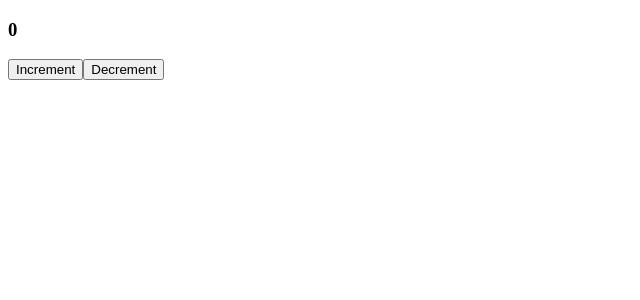
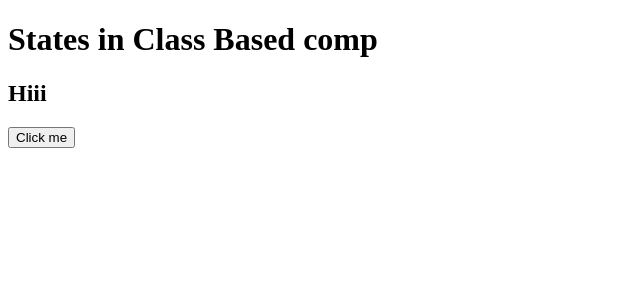
Before and after one commit to Nandan2890/react-js-jspider, a React (Vite) app in the folder myreactapp/: page / in a window 1280 px wide. Shown: the top 300 px of the page, without its empty margins (0-640 px from the left). Built offline with nearby package versions, Linux system fonts and the light colour scheme.

Commit message:
states in CBC

```diff
--- a/myreactapp/src/App.jsx
+++ b/myreactapp/src/App.jsx
@@ -3,7 +3,8 @@
 // import Cbc from "./alltopics/typesofcomponents/Cbc";
 // import Fbc from "./alltopics/typesofcomponents/fbc";
 
-import CounterInFbc from "./alltopics/states/CounterInFbc";
+// import CounterInFbc from "./alltopics/states/CounterInFbc";
+import StatesInCbc from "./alltopics/states/StatesInCbc";
 // import StateInFbc from "./alltopics/states/StatesInFbc";
 
 function App(){
@@ -13,7 +14,8 @@ function App(){
             <Fbc />
             <Cbc /> */}
             {/* <StateInFbc /> */}
-            <CounterInFbc />
+            {/* <CounterInFbc /> */}
+            <StatesInCbc />
         </div>
 
     );
--- a/myreactapp/src/alltopics/states/CounterInFbc.jsx
+++ b/myreactapp/src/alltopics/states/CounterInFbc.jsx
@@ -3,13 +3,18 @@ import { useState } from "react";
 const CounterInFbc = () => {
 
     let [count, setCount] = useState(0);
+    let [cart, setCart] = useState("Add to Cart");
 
-    function increment(){
+    let increment = () => {
         setCount(count+1);
     }
 
-    function decrement(){
+    let decrement = () => {
         setCount(count-1);
+    }
+
+    let updateCartBtn = () => {
+        setCart("Go to Cart");
     }
 
     return (
@@ -17,6 +22,8 @@ const CounterInFbc = () => {
             <h3>{count}</h3>
             <button onClick={increment}>Increment</button>
             <button onClick={decrement}>Decrement</button>
+
+            <button onClick={updateCartBtn}>{cart}</button>
         </div>
     );
 };
--- /dev/null
+++ b/myreactapp/src/alltopics/states/StatesInCbc.jsx
@@ -0,0 +1,25 @@
+import { Component } from "react";
+
+class StatesInCbc extends Component{
+
+    state = {text: "Hiii"}; // initializing state
+
+    updateState = () => {
+        // console.log("btn clicked");
+        this.setState({text: "Bye"});
+    }
+
+    render(){
+        console.log(this);
+
+        return (
+            <div>
+                <h1>States in Class Based comp</h1>
+                <h2>{this.state.text}</h2>
+                <button onClick={this.updateState}>Click me</button>
+            </div>
+        )
+    }
+}
+
+export default StatesInCbc;
```
